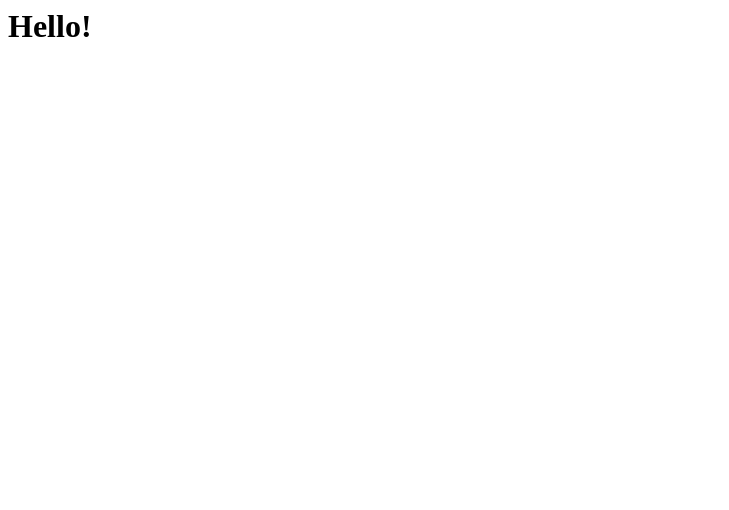
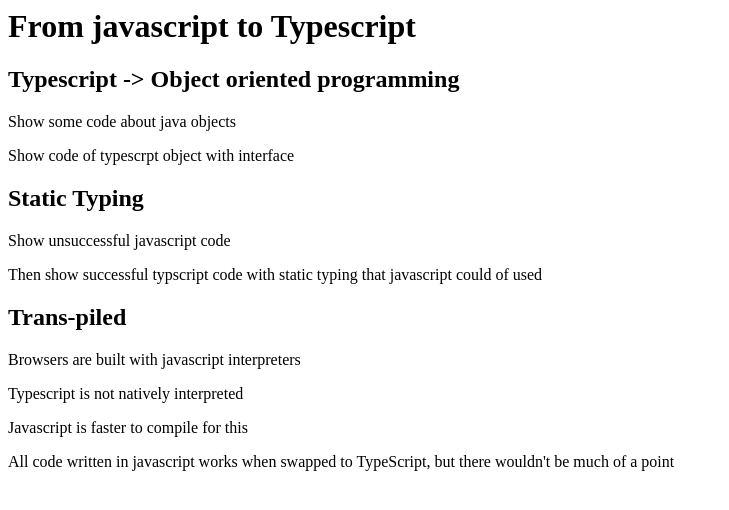
Before and after one commit to cs401-fall2022/lesson14-Phillipnewell, a plain HTML site: page index.html in a window 1280 px wide. Shown: the whole page, without its empty margins (0-729 px from the left). Drawn offline with Linux system fonts and the light colour scheme.

Commit message:
draft plan

```diff
--- a/index.html
+++ b/index.html
@@ -1 +1,22 @@
-<h1>Hello!</h1>
+<h1>From javascript to Typescript</h1>
+
+<h2>Typescript -> Object oriented programming</h2>
+
+<p>Show some code about java objects</p>
+<p>Show code of typescrpt object with interface</p>
+
+<h2>Static Typing</h2>
+<p>Show unsuccessful javascript code</p>
+<p>
+  Then show successful typscript code with static typing that javascript could
+  of used
+</p>
+
+<h2>Trans-piled</h2>
+<p>Browsers are built with javascript interpreters</p>
+<p>Typescript is not natively interpreted</p>
+<p>Javascript is faster to compile for this</p>
+<p>
+  All code written in javascript works when swapped to TypeScript, but there
+  wouldn't be much of a point
+</p>
```
